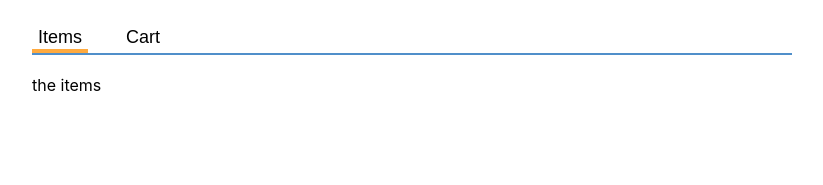
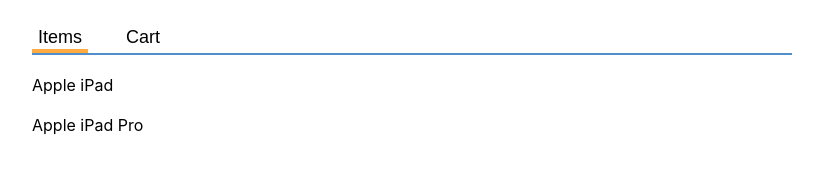
Before and after one commit to over40dev/edu-react-front-end-dev, a React (Create React App) app: page / in a window 1280 px wide. Shown: the top 185 px of the page, without its empty margins (228-1051 px from the left). Built offline with nearby package versions, Linux system fonts and the light colour scheme.

Commit message:
12-PropTypes-2

```diff
--- a/src/App.js
+++ b/src/App.js
@@ -1,18 +1,19 @@
+// existing code
 import React, {useState} from 'react';
 import Nav from './Nav';
 import './App.css';
+// new code
+import ItemPage from './ItemPage';
+import {items} from './static-data';
 
-// modified code
+// existing code
 const App = () => {
-  // existing code
   const [activeTab,
     setActiveTab] = useState('items');
 
   return (
     <div className="App">
-      {/* existing code */}
       <Nav activeTab={activeTab} onTabChange={setActiveTab}/>
-      {/* modified code */}
       <main className="App-content">
         <Content tab={activeTab}/>
       </main>
@@ -20,11 +21,12 @@ const App = () => {
   );
 };
 
-// new code
+// modified code
 const Content = ({tab}) => {
   switch (tab) {
     case 'items':
-      return <span>the items</span>;
+      // modified code
+      return <ItemPage items={items}/>;
     case 'cart':
       return <span>the cart</span>;
     default:
--- /dev/null
+++ b/src/ItemPage.css
@@ -0,0 +1,9 @@
+.ItemPage-items {
+  margin: 0;
+  padding: 0;
+}
+
+.ItemPage-item {
+  list-style: none;
+  margin-bottom: 20px;
+}
--- /dev/null
+++ b/src/static-data.js
@@ -0,0 +1,16 @@
+let items = [
+  {
+      id: 0,
+      name: "Apple iPad",
+      descriptions: "An iPad like no other.",
+      price: 329.00
+  },
+  {
+      id: 1,
+      name: "Apple iPad Pro",
+      descriptions: "Even more expensive than the iPad.",
+      price: 729.00
+  },
+];
+
+export {items};
```
